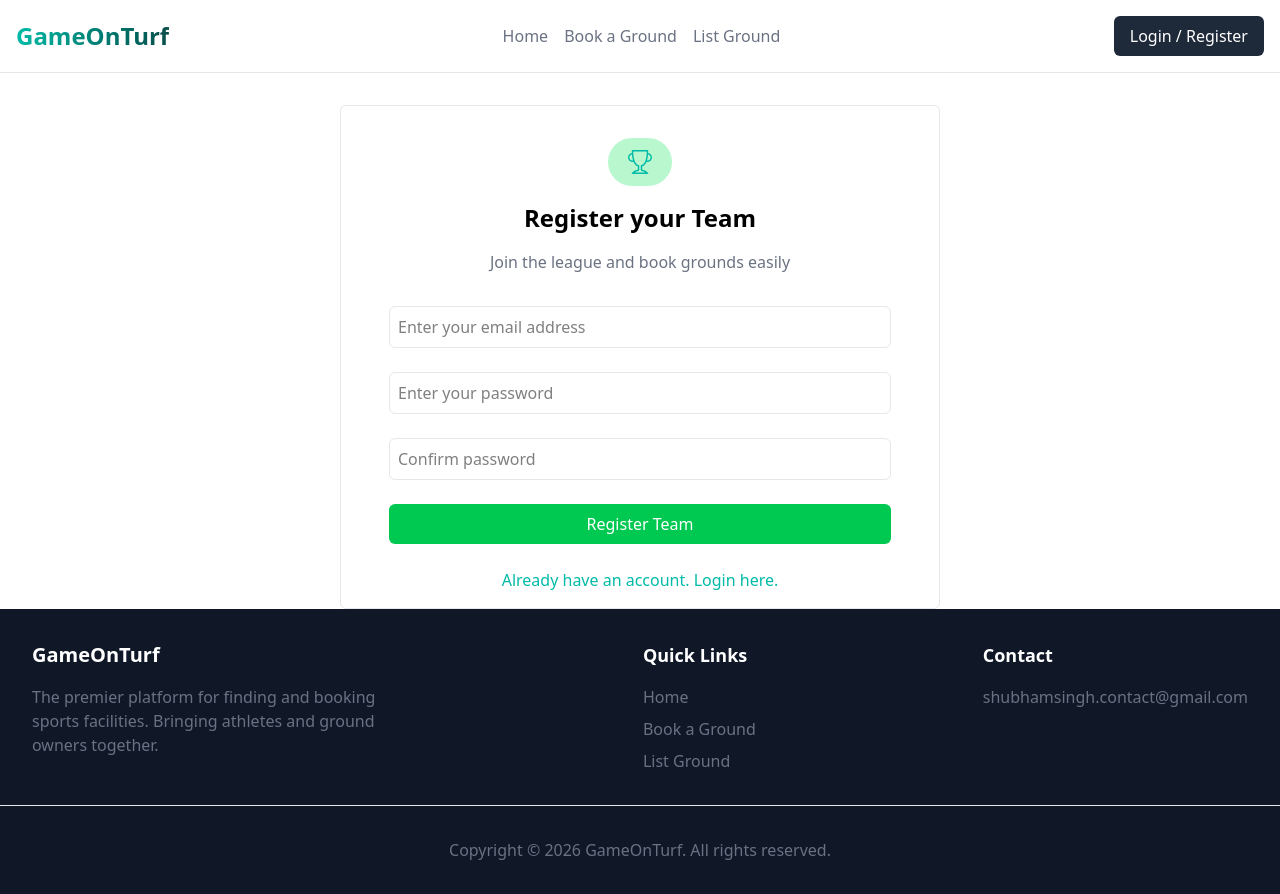
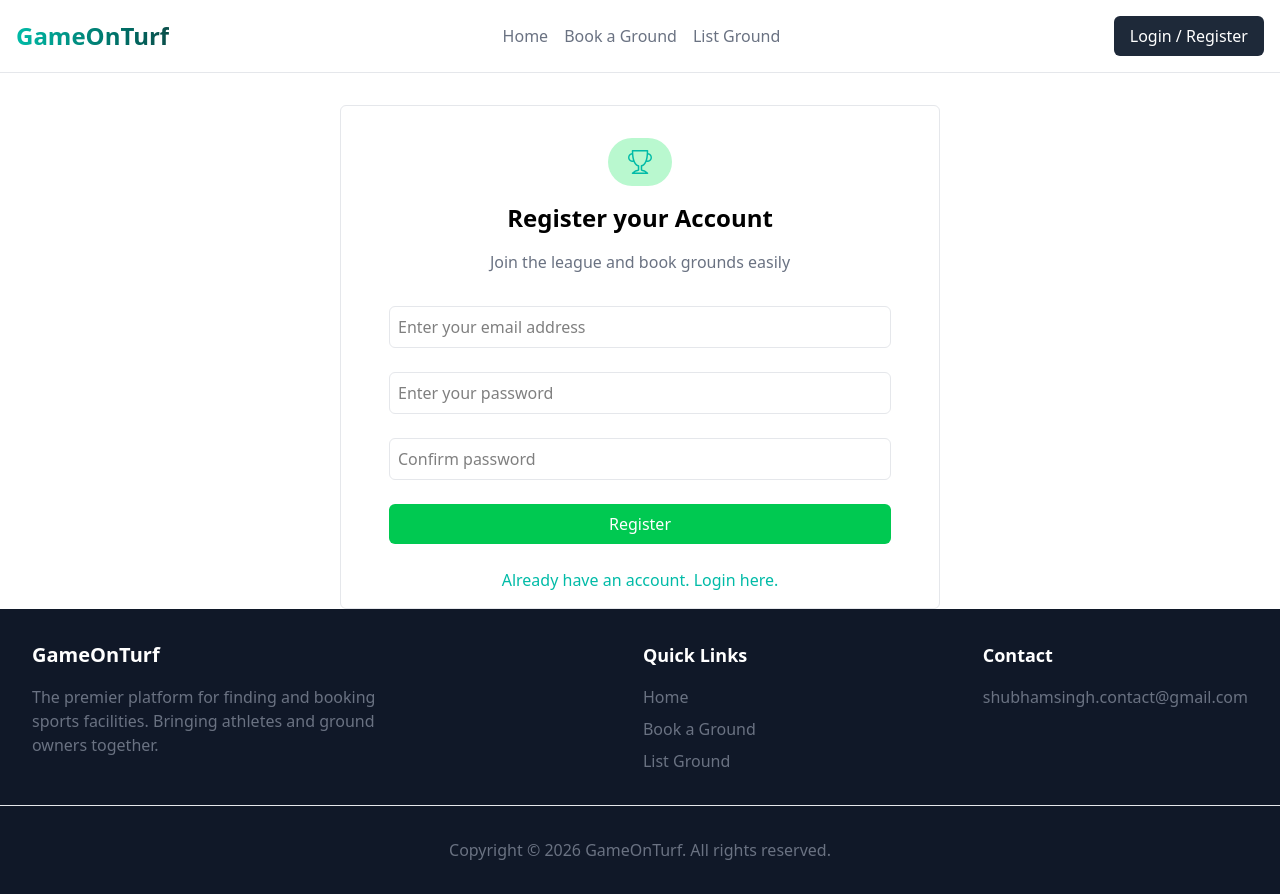
Before and after one commit to unrealblood/game-on-turf-nextjs, a Next.js app: page /auth/register in a window 1280 px wide. Built offline with nearby package versions, Linux system fonts and the light colour scheme.

Commit message:
update register page and register form text

```diff
--- a/app/auth/register/page.js
+++ b/app/auth/register/page.js
@@ -10,7 +10,7 @@ export default async function Register() {
                             <span className="bi-trophy text-2xl text-teal-500" />
                         </div>
 
-                        <h1 className="text-2xl font-bold">Register your Team</h1>
+                        <h1 className="text-2xl font-bold">Register your Account</h1>
                         <p className="text-gray-500">Join the league and book grounds easily</p>
                     </header>
 
--- a/app/components/auth/register/RegisterForm.jsx
+++ b/app/components/auth/register/RegisterForm.jsx
@@ -17,7 +17,7 @@ export default function RegisterForm() {
 
             <input type="password" placeholder="Confirm password" className="border border-gray-200 p-2 rounded-md w-full" />
 
-            <button type="submit" className="cursor-pointer bg-green-500 text-white w-full px-8 py-2 rounded-md">Register Team</button>
+            <button type="submit" className="cursor-pointer bg-green-500 text-white w-full px-8 py-2 rounded-md">Register</button>
 
             <div className="text-center w-full text-teal-500">
                 <Link href={"/auth/login"}>Already have an account. Login here.</Link>
```
